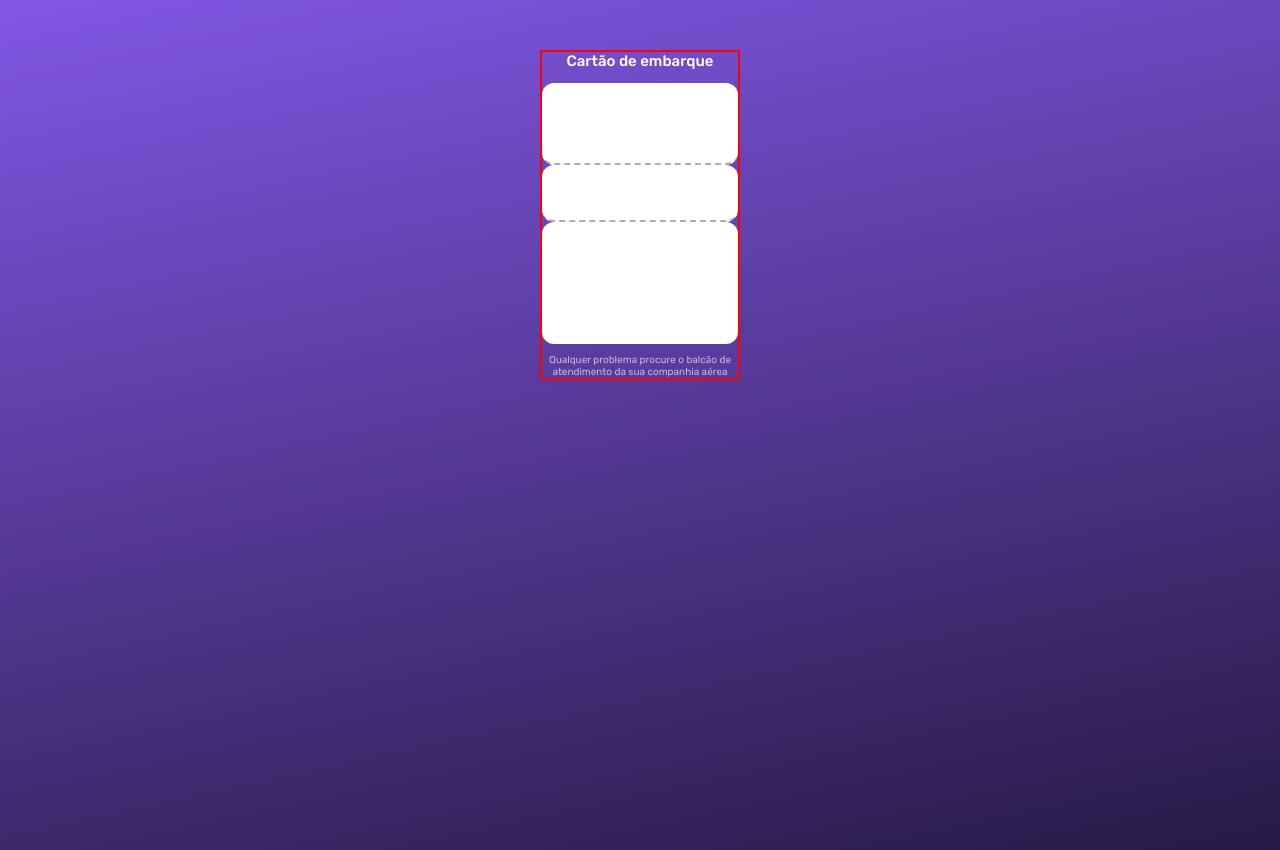
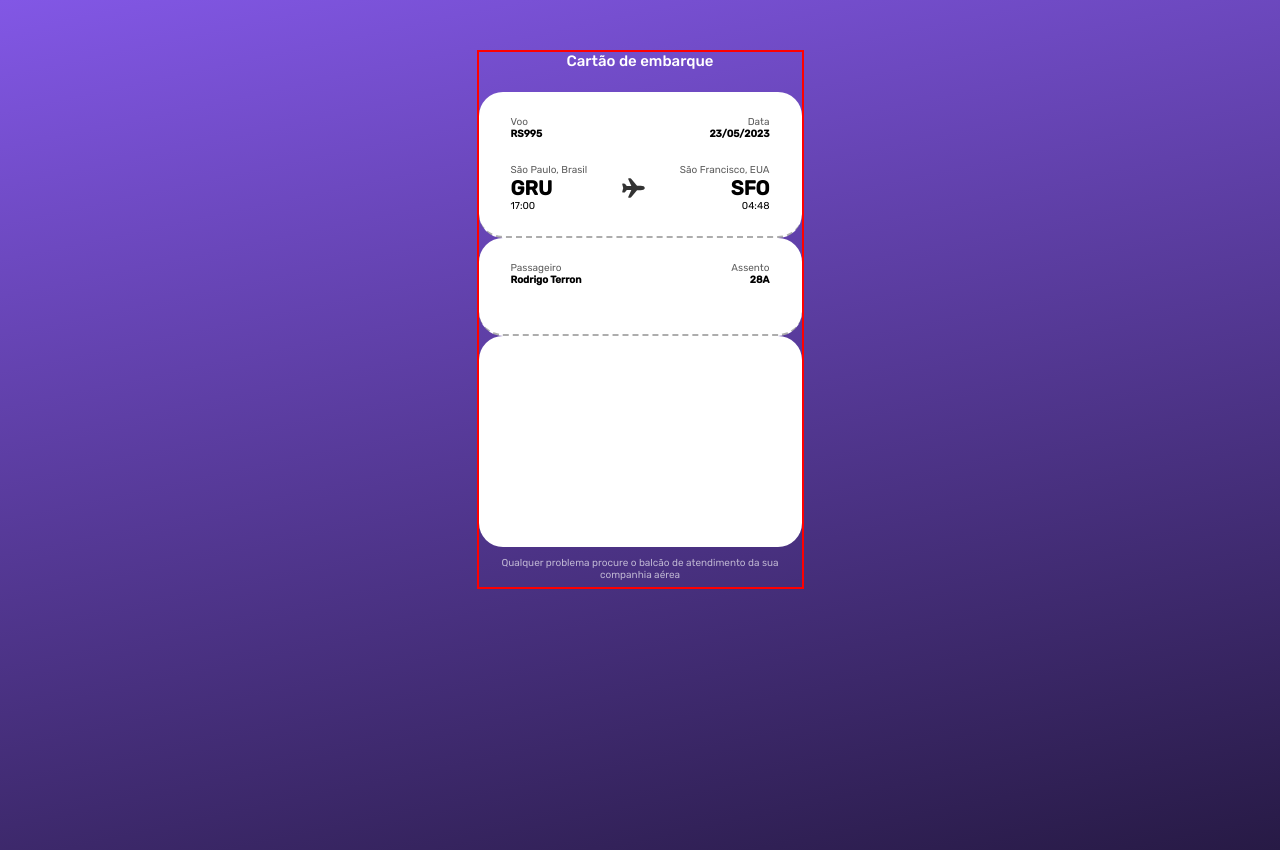
Before and after one commit to nathalia-84/plane-ticket, a plain HTML site: page index.html in a window 1280 px wide. Drawn offline with Linux system fonts and the light colour scheme.

Commit message:
Updated files

```diff
--- a/index.html
+++ b/index.html
@@ -15,8 +15,45 @@
     <div class="boarding-pass">
         <h2>Cartão de embarque</h2>
         <div class="card-wrapper">
-            <div class="flight-info"></div>
-            <div class="passenger-info"></div>
+            <div class="flight-info">
+                <div class="number-date-wrapper">
+                    <div class="container-left">
+                        Voo
+                        <strong>RS995</strong>
+                    </div>
+                    <div class="container-right">
+                        Data
+                        <strong>23/05/2023</strong>
+                    </div>
+                </div>
+                <div class="travel-wrapper">
+                    <div class="container-left">
+                        São Paulo, Brasil
+                        <h1 class="black">GRU</h1>
+                        <div class="black">17:00</div>
+                    </div>
+                    <img src="assets/plane.svg" alt="plane">
+                    <div class="container-right">
+                        São Francisco, EUA
+                        <h1 class="black">SFO</h1>
+                        <div class="black">04:48</div>
+                    </div>
+                </div>
+
+            </div>
+            <div class="passenger-info">
+                <div class="passenger-wrapper">
+                    <div class="container-left">
+                        Passageiro
+                        <strong>Rodrigo Terron</strong>
+                    </div>
+                    <div class="container-right">
+                        Assento
+                        <strong>28A</strong>
+                    </div>
+                </div>
+
+            </div>
             <div class="boarding-info"></div>
         </div>
         <p>Qualquer problema procure o balcão de atendimento da sua companhia aérea</p>
--- a/styles.css
+++ b/styles.css
@@ -20,11 +20,10 @@ body {
 .boarding-pass {
     margin-top: 5rem;
     margin-inline: auto;
-    width: 20rem;
-    height: 33rem;
+    width: 327px;
     border: 2px solid red;
     display: grid;
-    grid-template-rows: 1fr 80% 1fr;
+    grid-template-rows: 1fr 85% 1fr;
 }
 
 .card-wrapper {
@@ -32,22 +31,26 @@ body {
     grid-template-rows: 1fr 0.7fr 1.5fr;
 }
 
-.flight-info {
+.flight-info{
+    padding: 24px 32px;
     background: #FFFFFF;
-    border-radius: 1.2rem;
+    border-radius: 24px;
     border-bottom: 2px dashed rgba(0, 0, 0, 0.32);
+    display: grid;
+    gap: 24px;
 }
 
 .passenger-info {
+    padding: 24px 32px;
     background: #FFFFFF;
-    border-radius: 1.2rem;
+    border-radius: 24px;
     border-bottom: 2px dashed rgba(0, 0, 0, 0.32);
 
 }
 
 .boarding-info {
     background: #FFFFFF;
-    border-radius: 1.2rem;
+    border-radius: 24px;
 
 }
 
@@ -64,3 +67,21 @@ h2 {
     font-size: 1.5rem;
     font-weight: 500;
 }
+
+strong, .black {
+    color: #000000;
+}
+
+.number-date-wrapper, .travel-wrapper, .passenger-wrapper {
+    display: flex;
+    justify-content: space-between;
+}
+
+.container-left {
+    display: grid;
+}
+
+.container-right {
+    display: grid;
+    text-align: right;
+}
```
Also changed, not shown: assets/plane.svg (added), assets/qrcode.svg (added).
